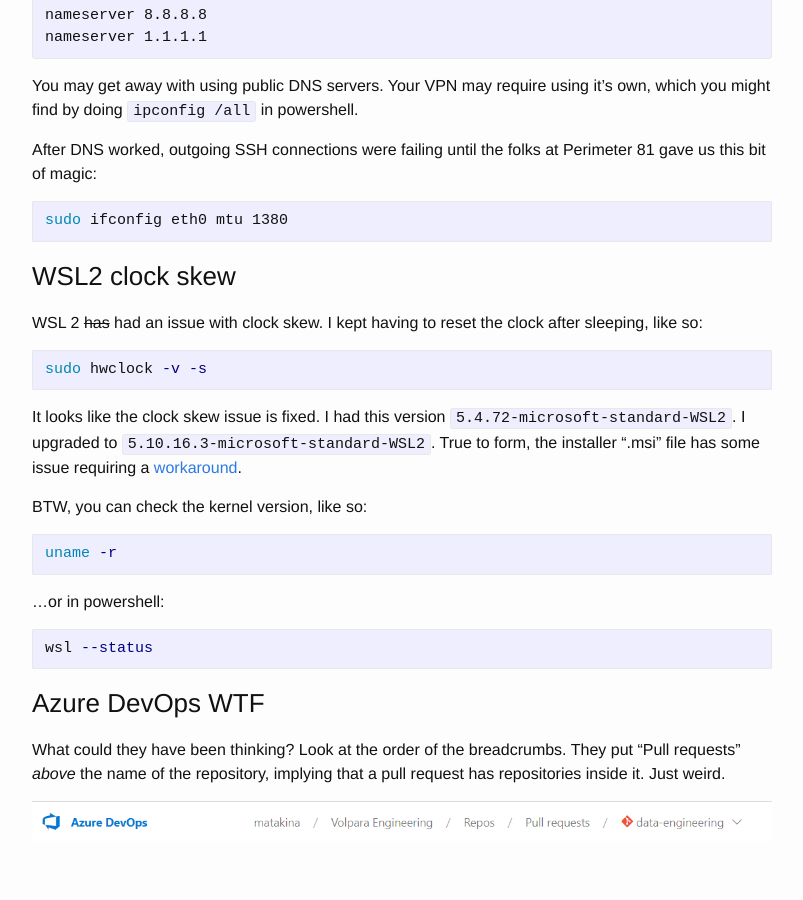
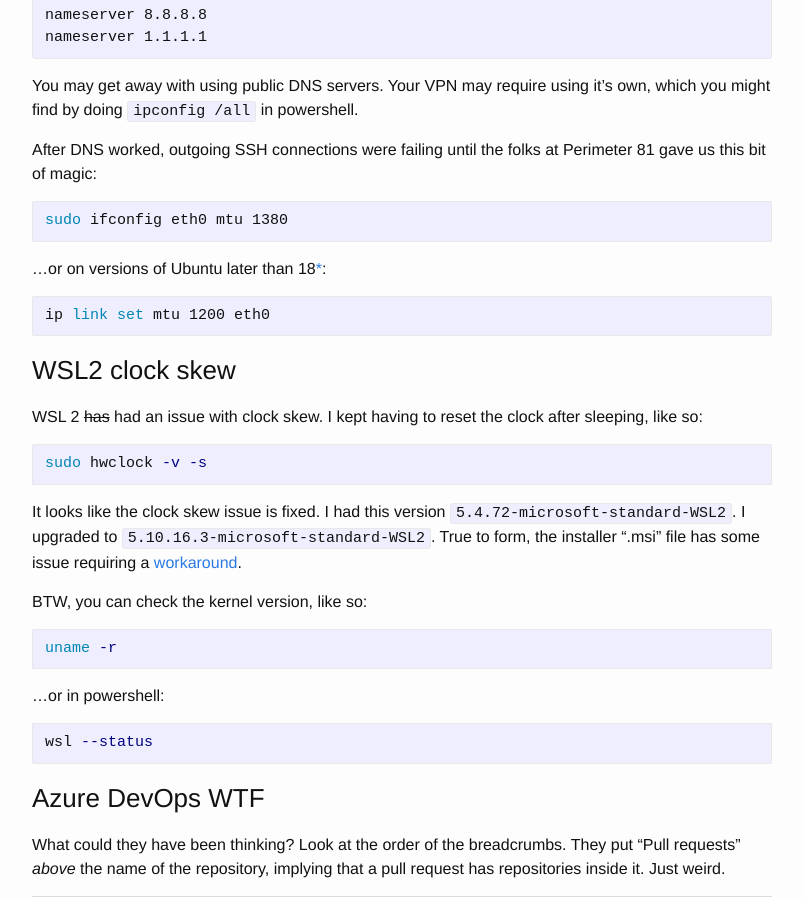
Before and after one commit to cbare/cbare.github.io, a Jekyll site: the page built from _posts/2021-04-24-how-to-windows.md, in a window 1280 px wide and 900 px high, scrolled down 3056 px. Shown: the whole window, without its empty margins (238-1041 px from the left). Built offline with Jekyll 4.4.1, drawn with Linux system fonts in a browser that asks for light colours.

Commit message:
ip command to set mtu

````diff
--- a/_posts/2021-04-24-how-to-windows.md
+++ b/_posts/2021-04-24-how-to-windows.md
@@ -102,10 +102,16 @@
 sudo ifconfig eth0 mtu 1380
 ```
 
+...or on versions of Ubuntu later than 18[*][2004]:
+
+```sh
+ip link set mtu 1200 eth0
+```
 
 [2001]: https://github.com/microsoft/WSL/issues/5256
 [2002]: https://gist.github.com/sivinnguyen/8bc0125b274250683a97e149cf270040
 [2003]: https://github.com/microsoft/WSL/issues/6404
+[2004]: https://superuser.com/a/1591809/484987
 
 ### WSL2 clock skew
 
````
